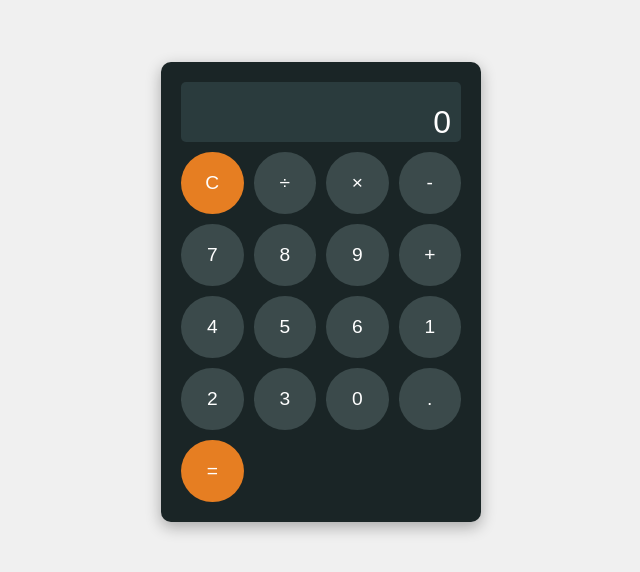
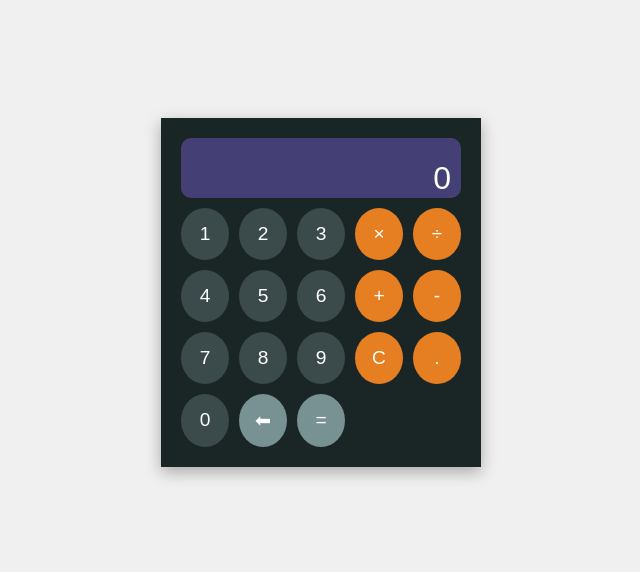
Before and after one commit to sunny-ace/Calculator-App-Altschool, a plain HTML site: page index.html in a window 1280 px wide. Shown: the part 108-680 px from the top of the page, without its empty margins (319-959 px from the left). Drawn offline with Linux system fonts and the light colour scheme.

Commit message:
made some adjustments to make the project look MORE like the design on figma

```diff
--- a/index.html
+++ b/index.html
@@ -13,23 +13,29 @@
         <div class="display">0</div>
         <!-- Button grid, where the user types on -->
         <div class="buttons">
-            <button class="btn clear">C</button>
+            <button class="btn number">1</button>
+            <button class="btn number">2</button>
+            <button class="btn number">3</button>
+            <button class="btn operator">×</button>
             <button class="btn operator">÷</button>
-            <button class="btn operator">×</button>
+            <button class="btn number">4</button>
+            <button class="btn number">5</button>
+            <button class="btn number">6</button>
+            <button class="btn operator">+</button>
             <button class="btn operator">-</button>
             <button class="btn number">7</button>
             <button class="btn number">8</button>
             <button class="btn number">9</button>
-            <button class="btn operator">+</button>
-            <button class="btn number">4</button>
-            <button class="btn number">5</button>
-            <button class="btn number">6</button>
-            <button class="btn number">1</button>
-            <button class="btn number">2</button>
-            <button class="btn number">3</button>
+            <button class="btn clear">C</button>
+            <button class="btn numberdot">.</button>
             <button class="btn number">0</button>
-            <button class="btn number">.</button>
+
+
+
+            <button class="btn backspace">⬅</button>
+
             <button class="btn equals">=</button>
+
         </div>
     </div>
     <script src="script.js"></script>
--- a/main.css
+++ b/main.css
@@ -15,19 +15,19 @@ body {
 
 .calculator {
     background-color: #1a2526;
-    border-radius: 10px;
+    border-radius: 0px;
     padding: 20px;
     width: 320px;
     box-shadow: 0 5px 15px rgba(0, 0, 0, 0.3);
 }
 
 .display {
-    background-color: #2a3b3d;
+    background-color: #443f74;
     color: #fff;
     font-size: 2em;
     padding: 10px;
     text-align: right;
-    border-radius: 5px;
+    border-radius: 10px;
     margin-bottom: 10px;
     height: 60px;
     line-height: 60px;
@@ -36,7 +36,7 @@ body {
 
 .buttons {
     display: grid;
-    grid-template-columns: repeat(4, 1fr);
+    grid-template-columns: repeat(5, 1fr);
     gap: 10px;
 }
 
@@ -44,7 +44,7 @@ body {
     background-color: #3b4a4b;
     color: #fff;
     border: none;
-    padding: 20px;
+    padding: 15px;
     font-size: 1.2em;
     border-radius: 50%;
     cursor: pointer;
@@ -54,6 +54,10 @@ body {
 .btn:hover {
     background-color: #4a5b5c;
     background-color: #f39c12;
+}
+
+.operator{
+    background-color: #e67e22;
 }
 
 .operator:hover {
@@ -69,7 +73,16 @@ body {
 }
 
 .equals {
+     background-color: #789192;
+    /*background-color: #e67e22;*/
+}
+
+.numberdot{
     background-color: #e67e22;
+}
+
+.backspace{
+    background-color: #789192;
 }
 
 .equals:hover {
--- a/script.js
+++ b/script.js
@@ -31,7 +31,13 @@ function handleInput(value) {
         } catch {
             currentInput = 'Error';
         }
-    } else {
+
+     } else if (value === '⬅') {
+            currentInput = currentInput === '0' || currentInput === 'Error' ? '0' :
+            currentInput.length === 1 ? '0' : currentInput.slice(0, -1);
+        }
+
+     else {
         if (currentInput === '0' || currentInput === 'Error') {
             currentInput = value;
         } else {
```
